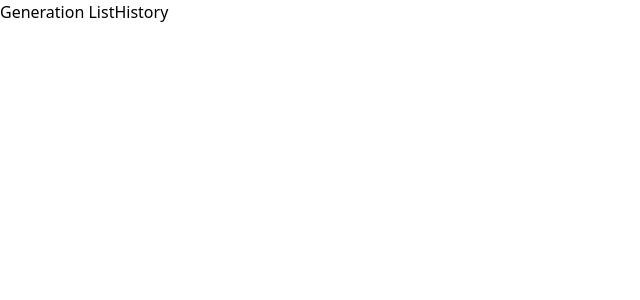
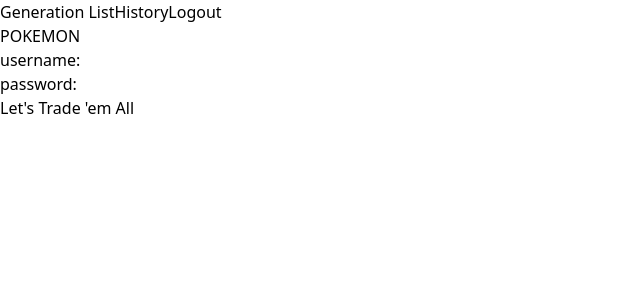
Before and after one commit to renanreboredo/poketrader-client, an Angular app: page / in a window 1280 px wide. Shown: the top 300 px of the page, without its empty margins (0-640 px from the left). Built offline with nearby package versions, Linux system fonts and the light colour scheme; sample sign-in values are in the browser's storage.

Commit message:
Add login capabilities to app

```diff
--- a/src/app/app-routing.module.ts
+++ b/src/app/app-routing.module.ts
@@ -1,22 +1,35 @@
 import { NgModule } from '@angular/core';
 import { RouterModule, Routes } from '@angular/router';
+import { AuthGuard } from './auth.guard';
 import { GenerationsComponent } from './generations/generations.component';
+import { LoginComponent } from './login/login.component';
 import { PokemonListComponent } from './pokemon-list/pokemon-list.component';
 import { TradeHistoryComponent } from './trade-history/trade-history.component';
 
 const routes: Routes = [
   {
+    component: LoginComponent,
+    path: '',
+  },
+  {
     component: GenerationsComponent,
     path: 'generation',
+    canActivate: [AuthGuard]
   },
   {
     component: PokemonListComponent,
     path: 'generation/:id',
+    canActivate: [AuthGuard]
   },
   {
     component: TradeHistoryComponent,
     path: 'history',
+    canActivate: [AuthGuard]
   },
+  {
+    path: '**',
+    redirectTo: ''
+  }
 ];
 
 @NgModule({
--- a/src/app/app.component.html
+++ b/src/app/app.component.html
@@ -1,3 +1,4 @@
 <a routerLink='generation'>Generation List</a>
 <a routerLink='history'>History</a>
+<a *ngIf="user | async" (click)="logout()">Logout</a>
 <router-outlet></router-outlet>
--- a/src/app/app.component.ts
+++ b/src/app/app.component.ts
@@ -1,4 +1,6 @@
-import { Component } from '@angular/core';
+import { Component, OnInit } from '@angular/core';
+import { Router } from '@angular/router';
+import { AuthService } from './auth.service';
 
 @Component({
   selector: 'app-root',
@@ -7,4 +9,10 @@
 })
 export class AppComponent {
   title = 'PokeTrader';
+  user = this.authService.currentUser;
+  constructor(private authService: AuthService, private router: Router) {}
+  logout() {
+    this.authService.logout();
+    this.router.navigateByUrl('');
+  }
 }
--- a/src/app/app.module.ts
+++ b/src/app/app.module.ts
@@ -7,11 +7,13 @@
 import { GenerationsComponent } from './generations/generations.component';
 import { PokemonListComponent } from './pokemon-list/pokemon-list.component';
 import { TradeHistoryComponent } from './trade-history/trade-history.component';
+import { LoginComponent } from './login/login.component';
+import { FormsModule } from '@angular/forms';
 
 @NgModule({
   bootstrap: [AppComponent],
-  declarations: [AppComponent, GenerationsComponent, PokemonListComponent, TradeHistoryComponent],
-  imports: [BrowserModule, AppRoutingModule, HttpClientModule],
+  declarations: [AppComponent, GenerationsComponent, PokemonListComponent, TradeHistoryComponent, LoginComponent],
+  imports: [BrowserModule, AppRoutingModule, HttpClientModule, FormsModule],
   providers: [],
 })
 export class AppModule {}
--- /dev/null
+++ b/src/app/auth.guard.ts
@@ -0,0 +1,23 @@
+import { Injectable } from '@angular/core';
+import { Router, CanActivate, ActivatedRouteSnapshot, RouterStateSnapshot } from '@angular/router';
+import { AuthService } from './auth.service';
+
+@Injectable({ providedIn: 'root' })
+export class AuthGuard implements CanActivate {
+    constructor(
+        private router: Router,
+        private authenticationService: AuthService
+    ) {}
+
+    canActivate(route: ActivatedRouteSnapshot, state: RouterStateSnapshot) {
+        const currentUser = this.authenticationService.currentUserValue;
+        if (currentUser) {
+            // authorised so return true
+            return true;
+        }
+
+        // not logged in so redirect to login page with the return url
+        this.router.navigate(['/login'], { queryParams: { returnUrl: state.url }});
+        return false;
+    }
+}
--- /dev/null
+++ b/src/app/auth.service.ts
@@ -0,0 +1,40 @@
+import { Injectable } from '@angular/core';
+import { HttpClient } from '@angular/common/http';
+import { BehaviorSubject, Observable } from 'rxjs';
+import { map } from 'rxjs/operators';
+
+@Injectable({ providedIn: 'root' })
+export class AuthService {
+  private BASE_API_URL = 'https://api-poketrader.herokuapp.com';
+
+  private currentUserSubject: BehaviorSubject<any>;
+  public currentUser: Observable<any>;
+
+  constructor(private http: HttpClient) {
+    this.currentUserSubject = new BehaviorSubject<any>(
+      JSON.parse(localStorage.getItem('currentUser'))
+    );
+    this.currentUser = this.currentUserSubject.asObservable();
+  }
+
+  public get currentUserValue(): any {
+    return this.currentUserSubject.value;
+  }
+
+  login(username, password) {
+    return this.http
+      .post<any>(`${this.BASE_API_URL}/auth/login`, { username, password })
+      .pipe(
+        map((user) => {
+          localStorage.setItem('currentUser', JSON.stringify(user));
+          this.currentUserSubject.next(user);
+          return user;
+        })
+      );
+  }
+
+  logout() {
+    localStorage.removeItem('currentUser');
+    this.currentUserSubject.next(null);
+  }
+}
--- /dev/null
+++ b/src/app/login/login.component.html
@@ -0,0 +1,10 @@
+<h1>POKEMON</h1>
+<div>
+  username:
+  <input type="text" [(ngModel)]="username">
+</div>
+<div>
+  password:
+  <input type="password" [(ngModel)]="password">
+</div>
+<button (click)="login()">Let's Trade 'em All</button>
--- /dev/null
+++ b/src/app/login/login.component.ts
@@ -0,0 +1,25 @@
+import { Component, OnInit } from '@angular/core';
+import { Router } from '@angular/router';
+import { textChangeRangeIsUnchanged } from 'typescript';
+import { AuthService } from '../auth.service';
+
+@Component({
+  selector: 'app-login',
+  templateUrl: './login.component.html',
+  styleUrls: ['./login.component.scss']
+})
+export class LoginComponent implements OnInit {
+  username: string;
+  password: string;
+  constructor(private authService: AuthService, private router: Router) { }
+
+  ngOnInit(): void {
+  }
+
+  login() {
+    this.authService.login(this.username, this.password).subscribe(_ => {
+      this.router.navigateByUrl('generation')
+    });
+  }
+
+}
--- a/src/app/poketrader-api.service.ts
+++ b/src/app/poketrader-api.service.ts
@@ -1,6 +1,6 @@
 import { Injectable } from '@angular/core';
-import { HttpClient } from '@angular/common/http';
-import { Observable } from 'rxjs';
+import { HttpClient, HttpHeaders } from '@angular/common/http';
+import { AuthService } from './auth.service';
 
 export interface Pokemon {
   id: number;
@@ -23,15 +23,23 @@
 })
 export class PoketraderApiService {
   private BASE_API_URL = 'https://api-poketrader.herokuapp.com';
+  user = this.authService.currentUserValue;
+  httpOptions = {
+    headers: new HttpHeaders({
+      'Content-Type': 'application/json',
+      Authorization: 'Bearer ' + this.user.access_token
+    })
+  };
 
-  constructor(private http: HttpClient) {}
+
+  constructor(private http: HttpClient, private authService: AuthService) {}
 
   public getGenerations() {
-    return this.http.get(`${this.BASE_API_URL}/trade/generation`);
+    return this.http.get(`${this.BASE_API_URL}/trade/generation`, this.httpOptions);
   }
 
   public getPokemonsFromGeneration(id: number) {
-    return this.http.get(`${this.BASE_API_URL}/trade/generation/${id}/pokemon`);
+    return this.http.get(`${this.BASE_API_URL}/trade/generation/${id}/pokemon`, this.httpOptions);
   }
 
   public isFairTrade(
@@ -41,7 +49,7 @@
     return this.http.post(`${this.BASE_API_URL}/trade/fair`, {
       pokemonsFromPlayer1,
       pokemonsFromPlayer2,
-    });
+    }, this.httpOptions);
   }
 
   public trade(
@@ -53,7 +61,7 @@
       pokemonsFromPlayer1,
       pokemonsFromPlayer2,
       userID,
-    });
+    }, this.httpOptions);
   }
 
   public tradeHistory(userID: string) {
```
Also changed, not shown: src/app/login/login.component.scss (added), 2 other files (tests, documents, lock files or other folders).
